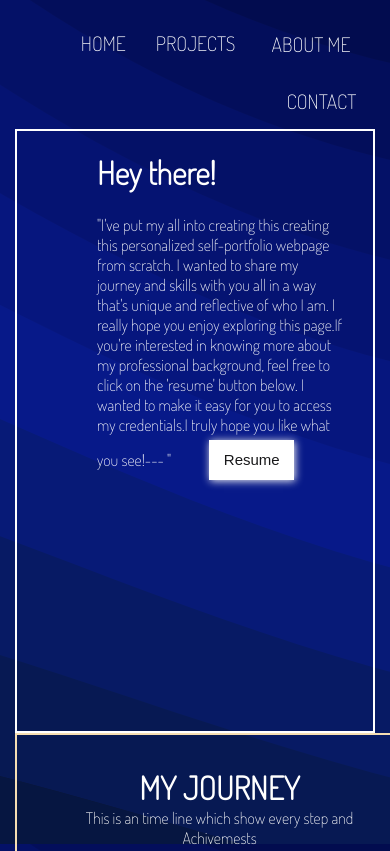
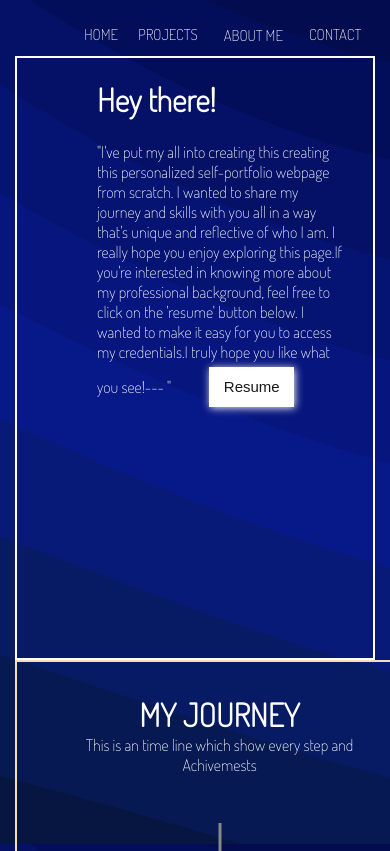
Before and after one commit to HarshG777/My-Portfolio, a plain HTML site: page index.html in a window 390 px wide. Shown: the top 851 px of the page. Drawn offline with Linux system fonts and the light colour scheme.

Commit message:
Index resposned done

```diff
--- a/style_index.css
+++ b/style_index.css
@@ -76,6 +76,8 @@ body{
     font-family: 'Dosis', sans-serif;
     padding-top: 0;
     font-size: 28px;
+
+    overflow: scroll;
 
     padding-left: 80px;
 
@@ -276,6 +278,21 @@ body{
 }
 
 @media screen  and (max-width:1150px){
+
+
+    .nave a{
+        margin: 10px 10px;
+        font-size: 15px;
+    }
+
+    .nave button{
+        margin: 10px 10px;
+        font-size: 15px;
+    }
+
+
+
+
     .timeline{
         width: 80vw;
     }
```
